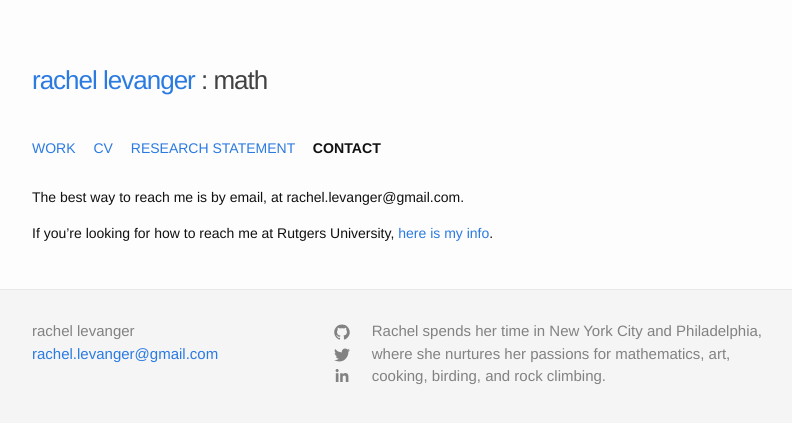
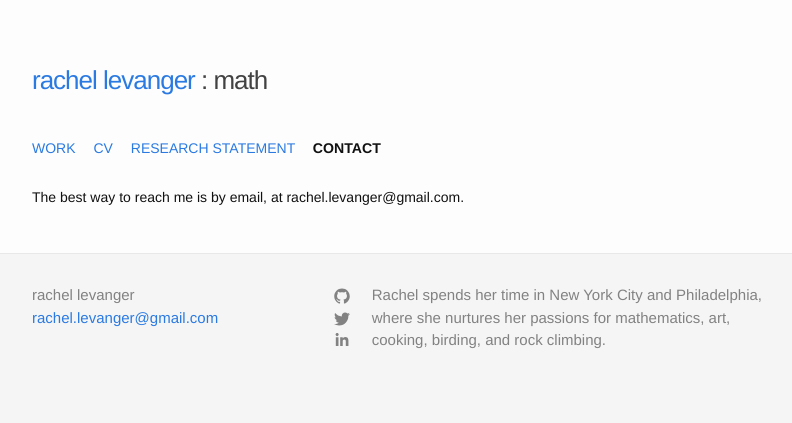
Before and after one commit to rachellevanger/rachellevanger.com, a Jekyll site: the page built from math_contact.md, in a window 1280 px wide. Shown: the top 423 px of the page, without its empty margins (238-1030 px from the left). Built offline with Jekyll 4.4.1, drawn with Linux system fonts in a browser that asks for light colours; some web fonts are replaced.

Commit message:
Upating math contact.

```diff
--- a/math_contact.md
+++ b/math_contact.md
@@ -5,5 +5,3 @@ permalink: math/contact.html
 ---
 
 The best way to reach me is by email, at rachel.levanger@gmail.com.
-
-If you're looking for how to reach me at Rutgers University, [here is my info](http://www.math.rutgers.edu/people/?type=grad&id=1812).
```
